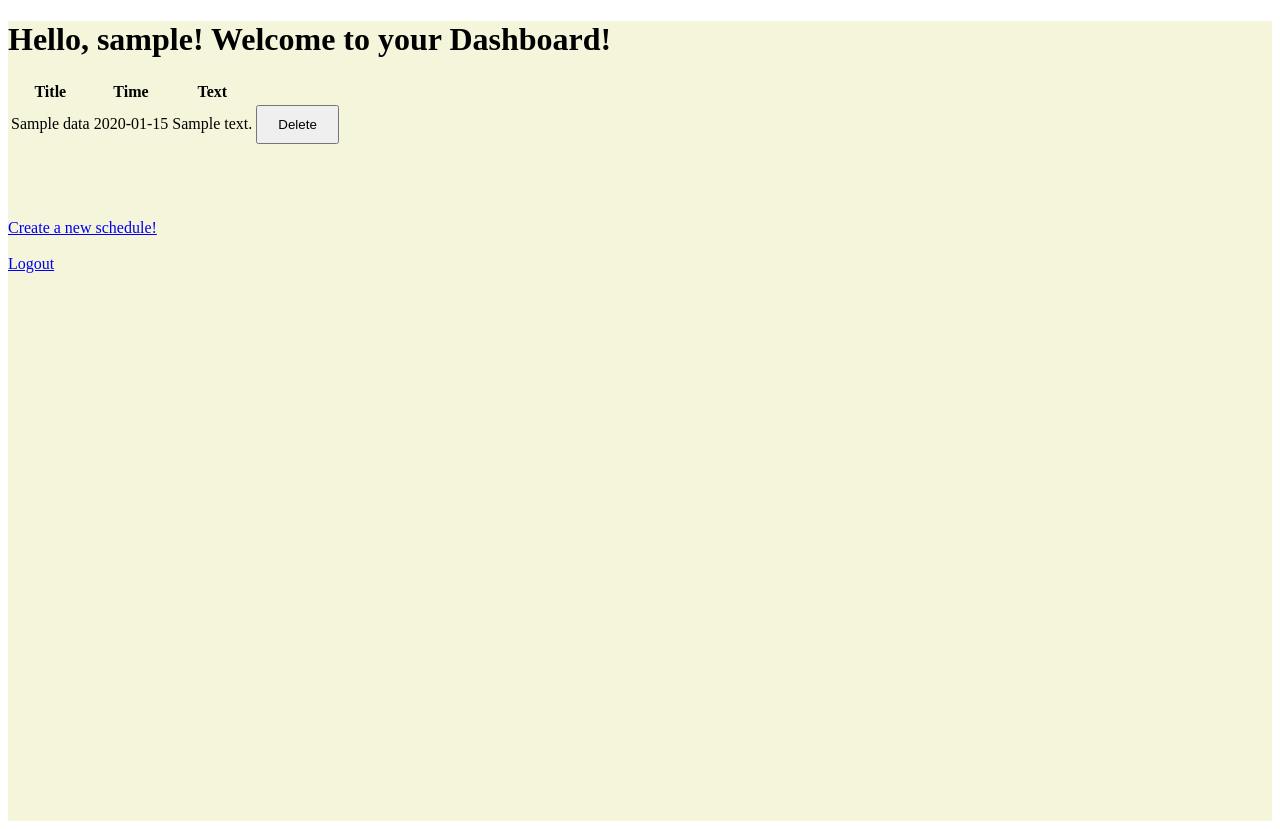
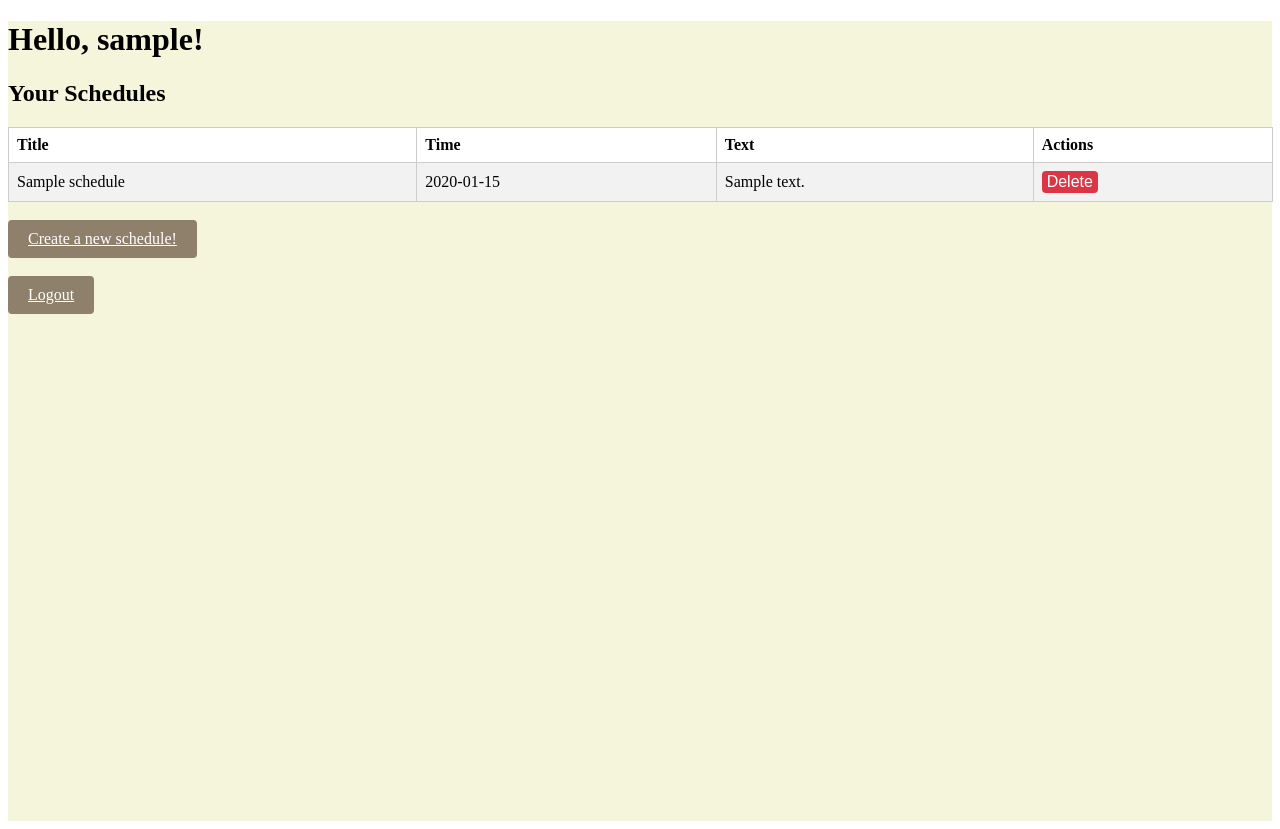
Before and after one commit to lilbiggy88/final_py, a Flask app: page /dashboard in a window 1280 px wide. Shown: the part 54-883 px from the top of the page. Run offline with Flask 3, Linux system fonts and the light colour scheme; a user stored in the database is signed in; tables that the repository leaves empty hold one stand-in row (values such as "Sample post").

Commit message:
finished!

```diff
--- a/app.py
+++ b/app.py
@@ -6,10 +6,13 @@
 from wtforms.validators import InputRequired, Length, ValidationError
 from flask_bcrypt import Bcrypt
 from datetime import datetime, timedelta
+from flask_migrate import Migrate
+
 
 
 app = Flask(__name__)
 db = SQLAlchemy(app)
+migrate = Migrate(app, db)
 bcrypt = Bcrypt(app)
 app.config['SQLALCHEMY_DATABASE_URI'] = 'sqlite:///database.db'
 app.config['SECRET_KEY'] = 'thisisasecretkey'
@@ -24,18 +27,24 @@
 
 
 class User(db.Model, UserMixin):
+    __tablename__ = 'users'
+
     id = db.Column(db.Integer, primary_key=True)
     username = db.Column(db.String(20), nullable=False, unique=True)
     password = db.Column(db.String(80), nullable=False)
 
+    schedules = db.relationship('Schedule', backref='user', lazy=True)
 
-class FormData(db.Model):
+
+class Schedule(db.Model):
+    __tablename__ = 'schedules'
+
     id = db.Column(db.Integer, primary_key=True)
-    title = db.Column(db.String(100))
-    time = db.Column(db.String(10))
-    text = db.Column(db.String(100))
+    title = db.Column(db.String(100), nullable=False)
+    time = db.Column(db.String(100), nullable=False)
+    text = db.Column(db.String(500), nullable=False)
+    user_id = db.Column(db.Integer, db.ForeignKey('users.id'), nullable=False)
 
-db.create_all()
 
 class RegisterForm(FlaskForm):
     username = StringField(validators=[InputRequired(), Length(min=4, max=20)], render_kw={"placeholder": "Username"})
@@ -52,9 +61,12 @@
     password = PasswordField(validators=[InputRequired(), Length(min=4, max=20)], render_kw={"placeholder": "Password"})
     submit = SubmitField("Login!")
 
+
+
 @app.route('/', methods=['GET', 'POST'])
 def home():
     return render_template('home.html')
+
 
 @app.route('/login', methods=['GET', 'POST'])
 def login():
@@ -71,19 +83,19 @@
 @app.route('/dashboard', methods=['GET', 'POST'])
 @login_required
 def dashboard():
-    data = FormData.query.all()
-    username = current_user.username
+
+    user_schedules = Schedule.query.filter_by(user_id=current_user.id).all()
 
     if request.method == 'POST':
         item_id = request.form.get('item_id')
-        item = FormData.query.get(item_id)
+        item = Schedule.query.get(item_id)
 
         if item:
             db.session.delete(item)
             db.session.commit()
 
 
-    return render_template('dashboard.html', data=data, username=username)
+    return render_template('dashboard.html', schedules=user_schedules)
 
 @app.route('/scheduler', methods=['GET', 'POST'])
 @login_required
@@ -123,7 +135,7 @@
         texts = request.form.getlist('text[]')
 
         for i in range(len(times)):
-            form_data = FormData(title=title if i == 0 else "", time=times[i], text=texts[i])
+            form_data = Schedule(title=title if i == 0 else "", time=times[i], text=texts[i], user_id=current_user.id)
             db.session.add(form_data)
             db.session.commit()
 
@@ -132,14 +144,24 @@
     return render_template('scheduler.html', times=get_time_options())
 
 
-@app.route('/delete/<int:item_id>', methods=['POST'])
+@app.route('/delete-schedule/<int:schedule_id>', methods=['POST'])
 @login_required
-def delete_entries(item_id):
-    item = FormData.query.get_or_404(item_id)
-    db.session.delete(item)
+def delete_schedule(schedule_id):
+    schedule = Schedule.query.get_or_404(schedule_id)
+    db.session.delete(schedule)
     db.session.commit()
-    flash('Entry deleted successfully.', 'success')
+    flash('Schedule deleted successfully.', 'success')
     return redirect(url_for('dashboard'))
+
+@app.route('/delete-all-schedules', methods=['POST'])
+@login_required
+def delete_all_schedules():
+    Schedule.query.filter_by(user_id=current_user.id).delete()
+    db.session.commit()
+    flash('All schedules deleted successfully.', 'success')
+    return redirect(url_for('dashboard'))
+
+
 
 
 @app.route('/logout', methods=['GET', 'POST'])
--- a/static/styles.css
+++ b/static/styles.css
@@ -69,7 +69,7 @@
   }
 
   button[type="submit"] {
-    padding: 10px 20px;
+    padding: 2px 5px;
   }
 
   p {
@@ -80,3 +80,66 @@
   p a {
     margin-left: 10px;
   }
+
+  .schedule-table {
+    display: table;
+    width: 100%;
+    border-collapse: collapse;
+  }
+
+  .schedule-row {
+    display: table-row;
+  }
+
+  .schedule-cell {
+    display: table-cell;
+    padding: 8px;
+    border: 1px solid #ccc;
+  }
+
+  .schedule-row.header {
+    font-weight: bold;
+  }
+
+  .schedule-row:nth-child(even) {
+    background-color: #f2f2f2;
+  }
+
+  .schedule-row:nth-child(odd) {
+    background-color: #fff;
+  }
+
+  .btn-delete {
+    background-color: #f44336;
+    color: white;
+    border: none;
+    padding: 6px 12px;
+    text-align: center;
+    text-decoration: none;
+    display: inline-block;
+    font-size: 14px;
+    cursor: pointer;
+  }
+
+  .btn-delete:hover {
+    background-color: #d32f2f;
+  }
+
+  .btn {
+    display: inline-block;
+    padding: 10px 20px;
+    border: none;
+    border-radius: 4px;
+    font-size: 16px;
+    cursor: pointer;
+  }
+
+  .btn-primary {
+    background-color: rgb(143, 128, 108);
+    color: #fff;
+  }
+
+  .btn-delete {
+    background-color: #dc3545;
+    color: #fff;
+  }
--- a/templates/dashboard.html
+++ b/templates/dashboard.html
@@ -1,52 +1,41 @@
 {% extends 'base.html' %}
-<!DOCTYPE html>
-<html lang="en">
-<head>
-    <meta charset="UTF-8">
-    <meta http-equiv="X-UA-Compatible" content="IE=edge">
-    <meta name="viewport" content="width=device-width, initial-scale=1.0">
-    {% block title %}Dashboard{% endblock %}
-</head>
+
+{% block title %}Dashboard{% endblock %}
+
 {% block content %}
-<body>
-    <h1>Hello, {{ username }}! Welcome to your Dashboard!</h1>
+  <h1>Hello, {{ current_user.username }}!</h1>
+  <h2>Your Schedules</h2>
 
-    <table>
-      <thead>
-        <tr>
-          <th>Title</th>
-          <th>Time</th>
-          <th>Text</th>
-          <th></th>
-        </tr>
-      </thead>
-      <tbody>
-        {% for item in data %}
-        <tr>
-          <td>{{ item.title }}</td>
-          <td>{{ item.time }}</td>
-          <td>{{ item.text }}</td>
-          <td>
-            <form action="{{ url_for('delete_entries', item_id=item.id) }}" method="POST">
-              <button type="submit">Delete</button>
+  {% if schedules %}
+    <div class="schedule-table">
+      <div class="schedule-row header">
+        <div class="schedule-cell">Title</div>
+        <div class="schedule-cell">Time</div>
+        <div class="schedule-cell">Text</div>
+        <div class="schedule-cell">Actions</div>
+      </div>
+      {% for schedule in schedules %}
+        <div class="schedule-row">
+          <div class="schedule-cell">{{ schedule.title }}</div>
+          <div class="schedule-cell">{{ schedule.time }}</div>
+          <div class="schedule-cell">{{ schedule.text }}</div>
+          <div class="schedule-cell">
+            <form action="{{ url_for('delete_schedule', schedule_id=schedule.id) }}" method="POST">
+              <button type="submit" class="btn btn-delete">Delete</button>
             </form>
-          </td>
-        </tr>
-        {% endfor %}
-      </tbody>
-    </table>
-
-
+          </div>
+        </div>
+      {% endfor %}
+    </div>
+  {% else %}
+    <p>No schedules found.</p>
+  {% endif %}
 
   <br>
 
-
-  <br><br><br>
-   <a href="{{ url_for ('scheduler' )}}" class="btn btn-primary">Create a new schedule!</a>
-    <br>
-    <br>
-    <a href="{{ url_for ( 'logout' )}}" class="btn btn-primary">Logout</a>
-    <br>
-</body>
+  <a href="{{ url_for('scheduler') }}" class="btn btn-primary">Create a new schedule!</a>
+  <br>
+  <br>
+  <a href="{{ url_for('logout') }}" class="btn btn-primary">Logout</a>
+  <br>
 {% endblock %}
-</html>
--- a/templates/login.html
+++ b/templates/login.html
@@ -22,7 +22,7 @@
     </div>
         {{ form.submit }}
     </form>
-    <p>Don't have an account? <a href="{{ url_for('signup') }}">Sign Up</a></p>
+    <p>Don't have an account? <a href="{{ url_for('signup') }}"class="btn btn-primary">Sign Up</a></p>
 
 </div>
 </body>
--- a/templates/scheduler.html
+++ b/templates/scheduler.html
@@ -79,9 +79,10 @@
 <br>
 <br>
 <br>
-      <a href="{{ url_for ( 'dashboard' )}}">Return to Dashboard</a>
+      <a href="{{ url_for ( 'dashboard' )}}" class="btn btn-primary">Return to Dashboard</a>
       <br>
-      <a href="{{ url_for ( 'logout' )}}">Logout!</a>
+      <br>
+      <a href="{{ url_for ( 'logout' )}}" class="btn btn-primary">Logout!</a>
 </body>
 {% endblock %}
 </html>
--- a/templates/signup.html
+++ b/templates/signup.html
@@ -14,10 +14,13 @@
     <form method="POST" action="">
         {{ form.hidden_tag() }}
         {{ form.username }}
+        <br><br>
         {{ form.password }}
+        <br><br>
         {{ form.submit }}
     </form>
-    <a href="{{ url_for ( 'login' )}}">Already have an account? Sign in!</a>
+    <br><br>
+    <a href="{{ url_for ( 'login' )}}" class="btn btn-primary">Already have an account? Sign in!</a>
 </body>
 {% endblock %}
 </html>
```
Also changed, not shown: database.db.
